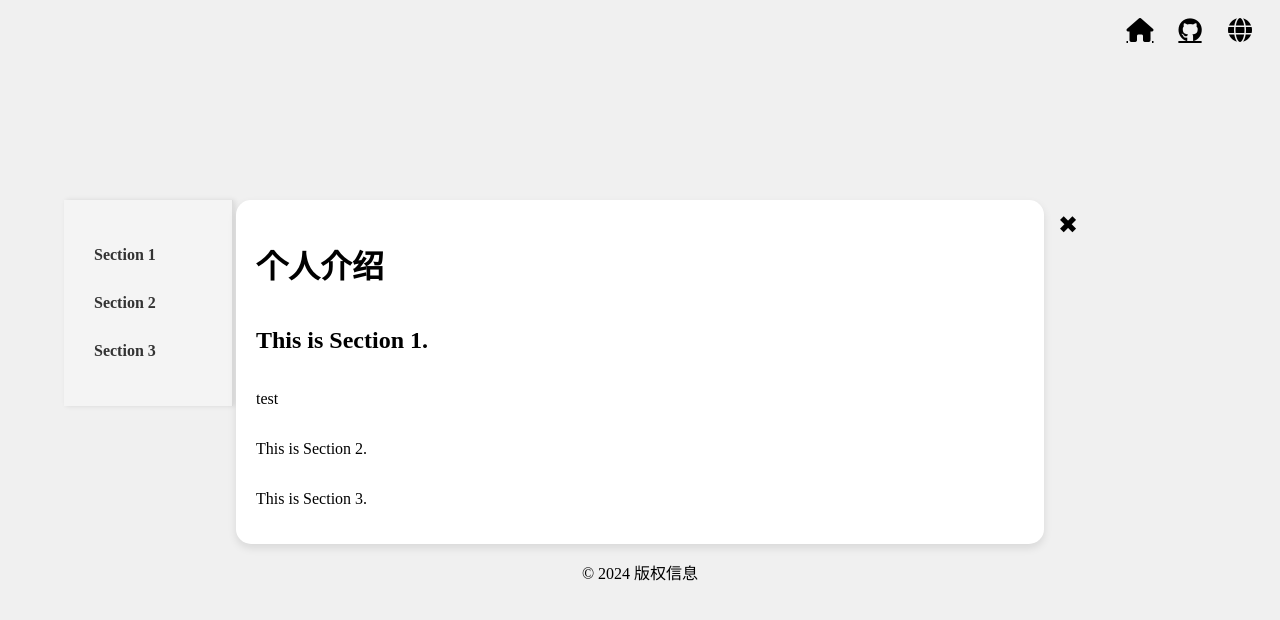
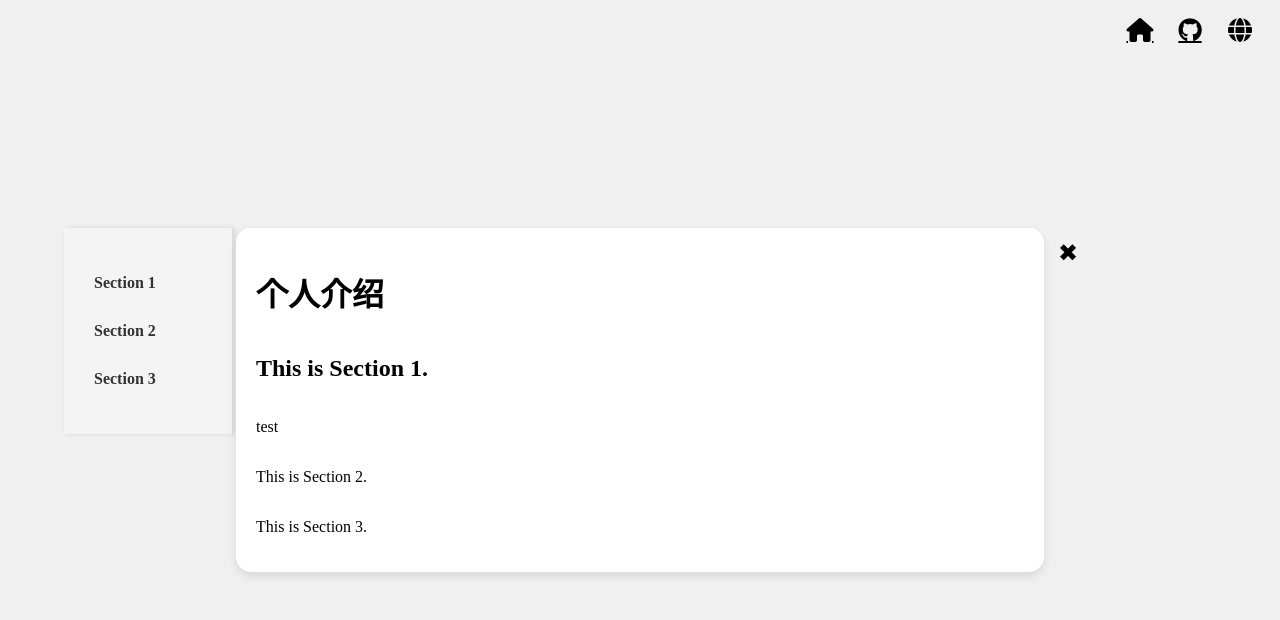
Before and after one commit to MooreFoss/HomePage, a Vue app: page /about in a window 1280 px wide. Shown: the top 620 px of the page. Built offline with nearby package versions, Linux system fonts and the light colour scheme.

Commit message:
修复主页动画

```diff
--- a/src/App.vue
+++ b/src/App.vue
@@ -16,11 +16,6 @@
         <component :is="Component" />
       </transition>
     </router-view>
-    <footer>
-      <transition name="fade-up2" mode="out-in">
-        <p>{{ $t('footerText') }}</p>
-      </transition>
-    </footer>
   </div>
 </template>
 
--- a/src/components/AboutMe.vue
+++ b/src/components/AboutMe.vue
@@ -1,6 +1,5 @@
 <template>
     <div class="container">
-        <transition name="sidebar-trans">
         <div class="sidebar">
             <ul>
                 <li><a href="#" @click.prevent="scrollTo('section1')">Section 1</a></li>
@@ -8,7 +7,6 @@
                 <li><a href="#" @click.prevent="scrollTo('section3')">Section 3</a></li>
             </ul>
         </div>
-        </transition>
         <div class="about-me-container">
             <div class="about-me">
                 <h1>{{ $t('page1') }}</h1>
@@ -37,12 +35,6 @@ export default {
 </script>
 
 <style scoped>
-.container {
-    display: flex;
-    align-items: flex-start;
-    position: relative;
-}
-
 .sidebar {
     width: 10vw;
     padding: 20px;
@@ -113,15 +105,4 @@ h1 {
     font-size: 2em;
     margin-bottom: 20px;
 }
-
-.sidebar-trans-enter-active,
-.sidebar-trans-leave-active {
-    transition: transform 0.5s ease, opacity 0.5s ease;
-}
-
-.sidebar-trans-enter,
-.sidebar-trans-leave-to {
-    transform: translateX(-100%);
-    opacity: 0;
-}
 </style>
```
Lines whose indentation alone changed are shown as unchanged.
